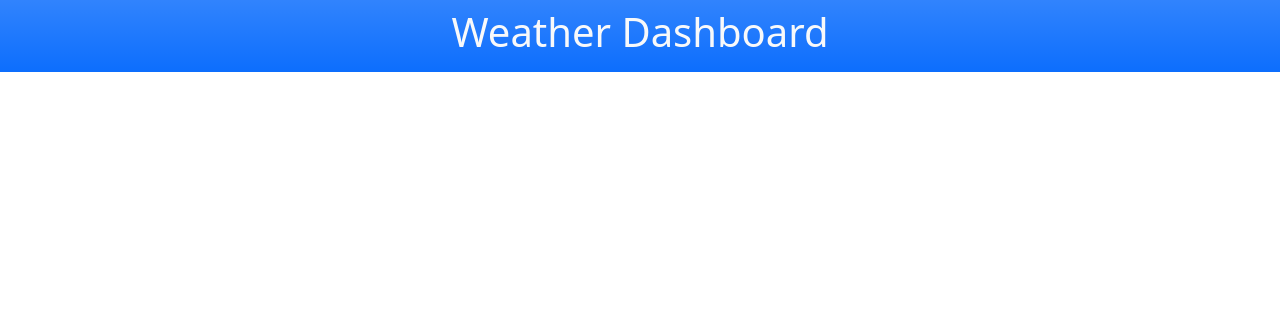
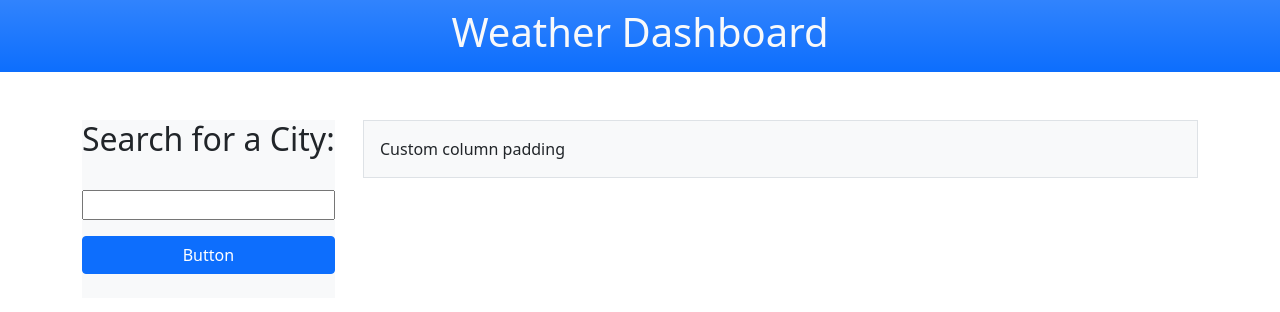
Before and after one commit to carlosbarnola/weather-dashboard, a plain HTML site: page index.html in a window 1280 px wide. Drawn offline with nearby package versions, Linux system fonts and the light colour scheme.

Commit message:
layout and search

```diff
--- a/index.html
+++ b/index.html
@@ -14,6 +14,28 @@
     <header class="p-2 bg-primary bg-gradient">
       <h1 class="text-light text-center">Weather Dashboard</h1>
     </header>
+    <main class="container mt-5">
+      <div class="row g-2">
+        <div class="col-3 d-flex align-items-stretch">
+          <div class=" bg-light">
+            <h2>Search for a City:</h2>
+            <label for="location"></label>
+            <input type="text" name="location" class="w-100">
+            <div class="d-grid gap-2">
+              <button class="btn btn-primary mt-3" type="button">Button</button>
+            </div>
+            <div>
+              <ul class="py-1"></ul>
+            </div>
+          </div>
+
+        </div>
+        <div class="col-9">
+          <div class="p-3 border bg-light">Custom column padding</div>
+        </div>
+      </div>
+
+    </main>
 
 
 
```
